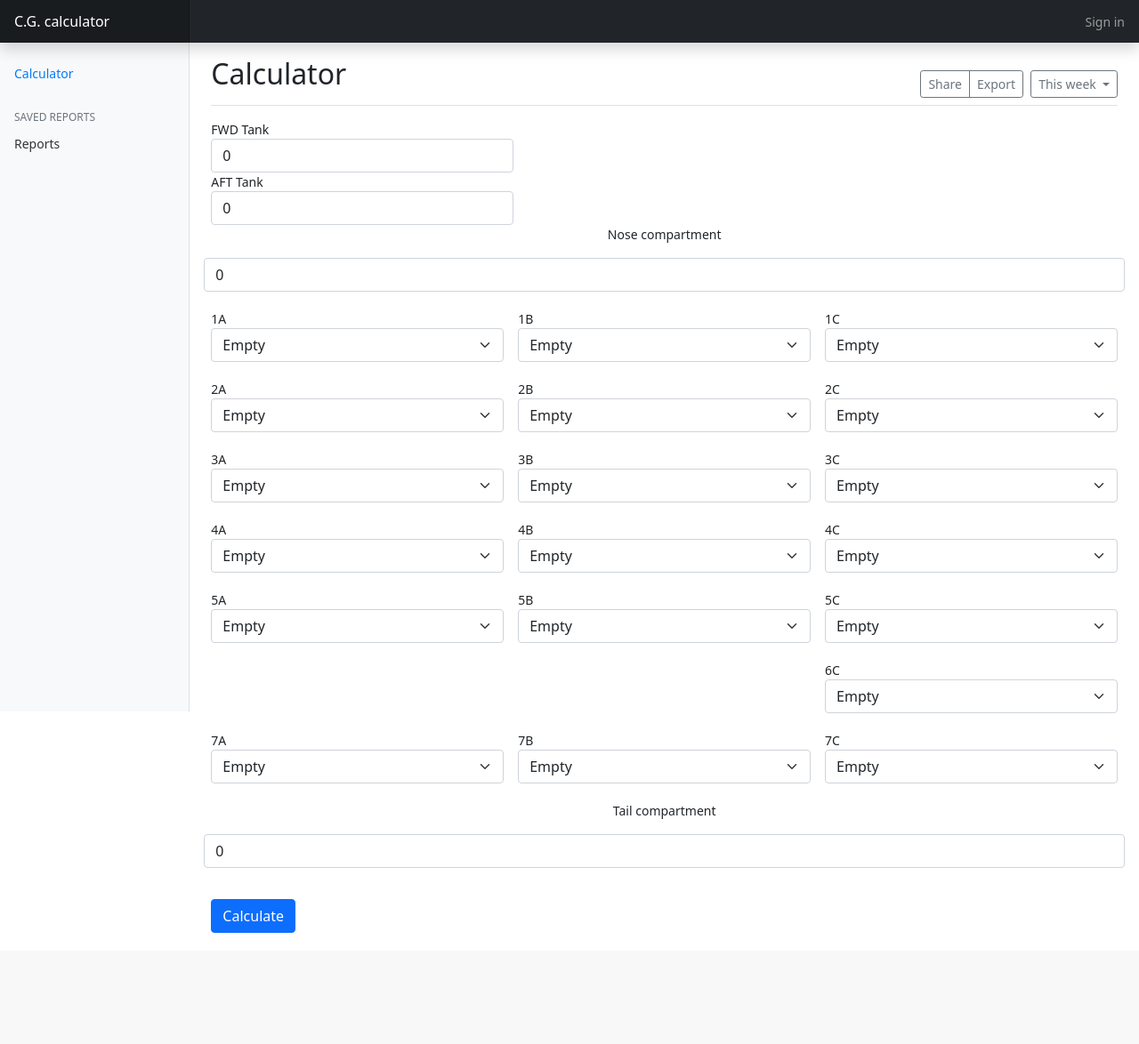
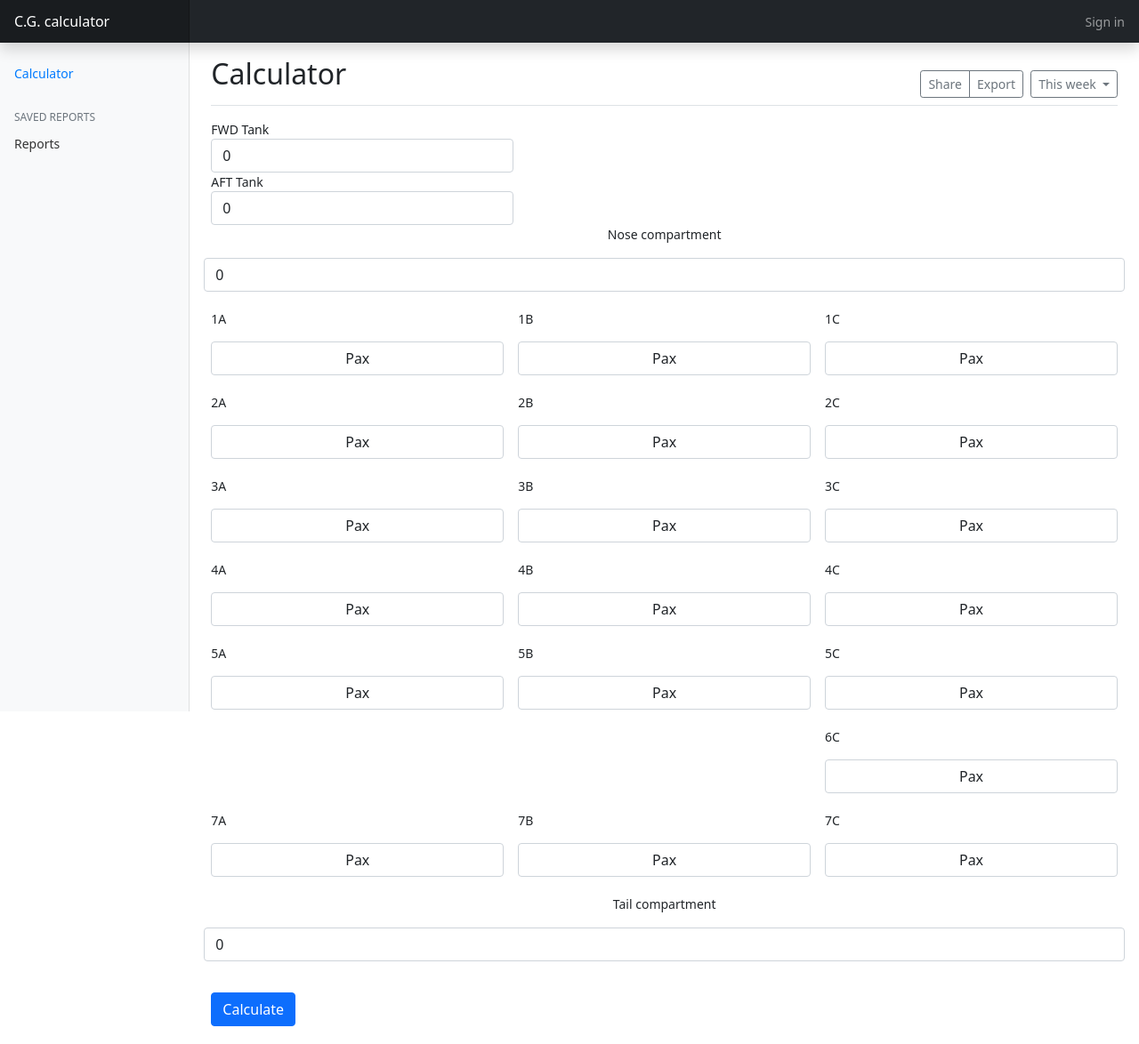
Before and after one commit to a-dal/cs50project, a Flask app: page / in a window 1280 px wide. Shown: the whole page at 89% size. Before the commit the page ends 1049 px from the top, so only its background shows below. Run offline with Flask 2, Linux system fonts and the light colour scheme.

Commit message:
buttons working but post making bad request

```diff
--- a/application.py
+++ b/application.py
@@ -25,8 +25,11 @@
 
 dom = 3683
 doi = 6.45
-arms = {'nose-hold': 25, '1': 135, '2': 165, 'FWD-tank': 191, '3': 195,
-        'AFT-tank': 210, '4': 225, '5': 254, '6': 281, '7': 320, 'tail-hold': 354}
+arms = {
+    'nose-hold': 25, '1': 135, '2': 165, 'FWD-tank': 191,
+    '3': 195, 'AFT-tank': 210, '4': 225, '5': 254,
+    '6': 281, '7': 320, 'tail-hold': 354
+}
 
 
 def get_index(weight, arm):
@@ -50,15 +53,15 @@
             index += get_index(weights[item], arms[item])
         for i in range(1, 8):
             for j in ["A", "B", "C"]:
-                seatweight = int(request.form.get("seat-" + str(i) + "-" + j))
+                seatweight = int(request.form["seat-" + str(i) + "-" + j])
                 actmass += seatweight
                 index += get_index(seatweight, arms[str(i)])
         if actmass > 5760:
-            flash("Takeoff mass is " + str(round(actmass)) +
-                  " and the index is " + str(round(index, 2)), "danger")
+            flash("Takeoff mass is " + str(round(actmass)) + " and\
+             the index is " + str(round(index, 2)), "danger")
         else:
-            flash("Takeoff mass is " + str(round(actmass)) +
-                  " and the index is " + str(round(index, 2)), "success")
+            flash("Takeoff mass is " + str(round(actmass)) + " and\
+             the index is " + str(round(index, 2)), "success")
 
         return redirect("/")
     else:
--- a/templates/index.html
+++ b/templates/index.html
@@ -46,12 +46,7 @@
             {% elif j == "C" %}
               <label for="seat-{{i}}-{{j}}">{{i}}{{j}}</label>
             {% endif %}
-          <select class="form-select" name="seat-{{i}}-{{j}}" id="seat-{{i}}-{{j}}"{% if i == 6  and j != "C" %} style="visibility: hidden;" {% endif %}>
-            <option value="0" style="background-color:white" selected="selected">Empty</option>
-            <option value="86" style="background-color:orange">Male</option>
-            <option value="68" style="background-color:green">Female</option>
-            <option value="35" style="background-color:yellow">Child</option>
-          </select>
+            <button type="button" class="form-control" onclick="changeValue(this)" value="0" name="seat-{{i}}-{{j}}" id="seat-{{i}}-{{j}}" {% if i == 6  and j != "C" %} style="visibility: hidden;" {% endif %}>Pax</button>
           </div>
         {% endfor %}
       </div>
--- a/templates/layout.html
+++ b/templates/layout.html
@@ -57,6 +57,32 @@
   </div>
   <script src="https://cdn.jsdelivr.net/npm/bootstrap@5.0.0-beta1/dist/js/bootstrap.bundle.min.js" integrity="sha384-ygbV9kiqUc6oa4msXn9868pTtWMgiQaeYH7/t7LECLbyPA2x65Kgf80OJFdroafW" crossorigin="anonymous"></script>
   <script src="https://cdn.jsdelivr.net/npm/feather-icons@4.28.0/dist/feather.min.js" integrity="sha384-uO3SXW5IuS1ZpFPKugNNWqTZRRglnUJK6UAZ/gxOX80nxEkN9NcGZTftn6RzhGWE" crossorigin="anonymous">
+  </script>
+  <script type="text/javascript">
+
+    function changeValue(button)
+    {
+        switch(button.value)
+        {
+            case "0":
+                button.value = "86";
+                button.style = "background-color:orange";
+                break;
+            case "86":
+                button.value = "68";
+                button.style = "background-color:green";
+                break;
+            case "68":
+                button.value = "35";
+                button.style = "background-color:yellow";
+                break;
+            case "35":
+                button.value = "0";
+                button.style = "background-color:white";
+        }
+    }
+
+  </script>
   </body>
 </html>
 
```
